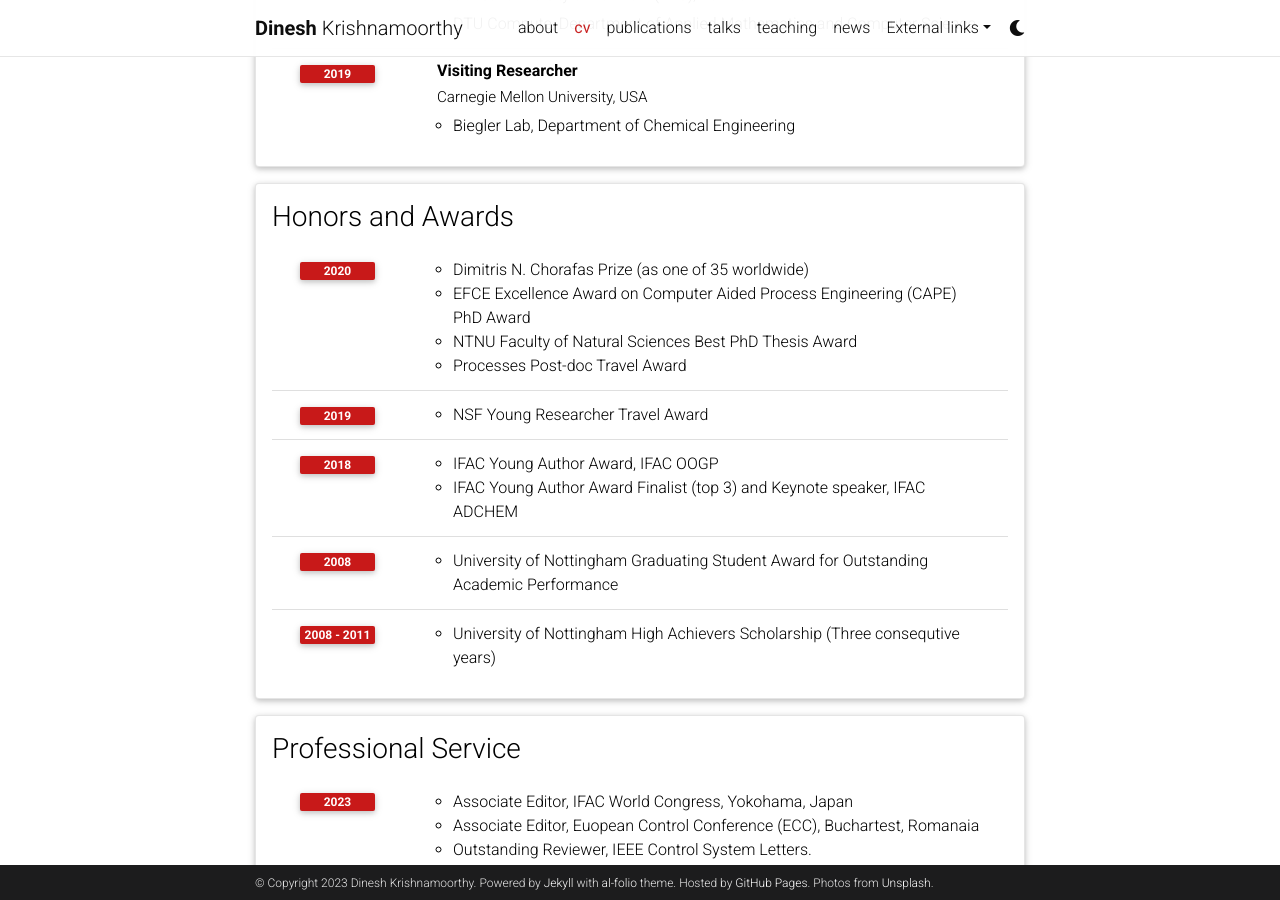
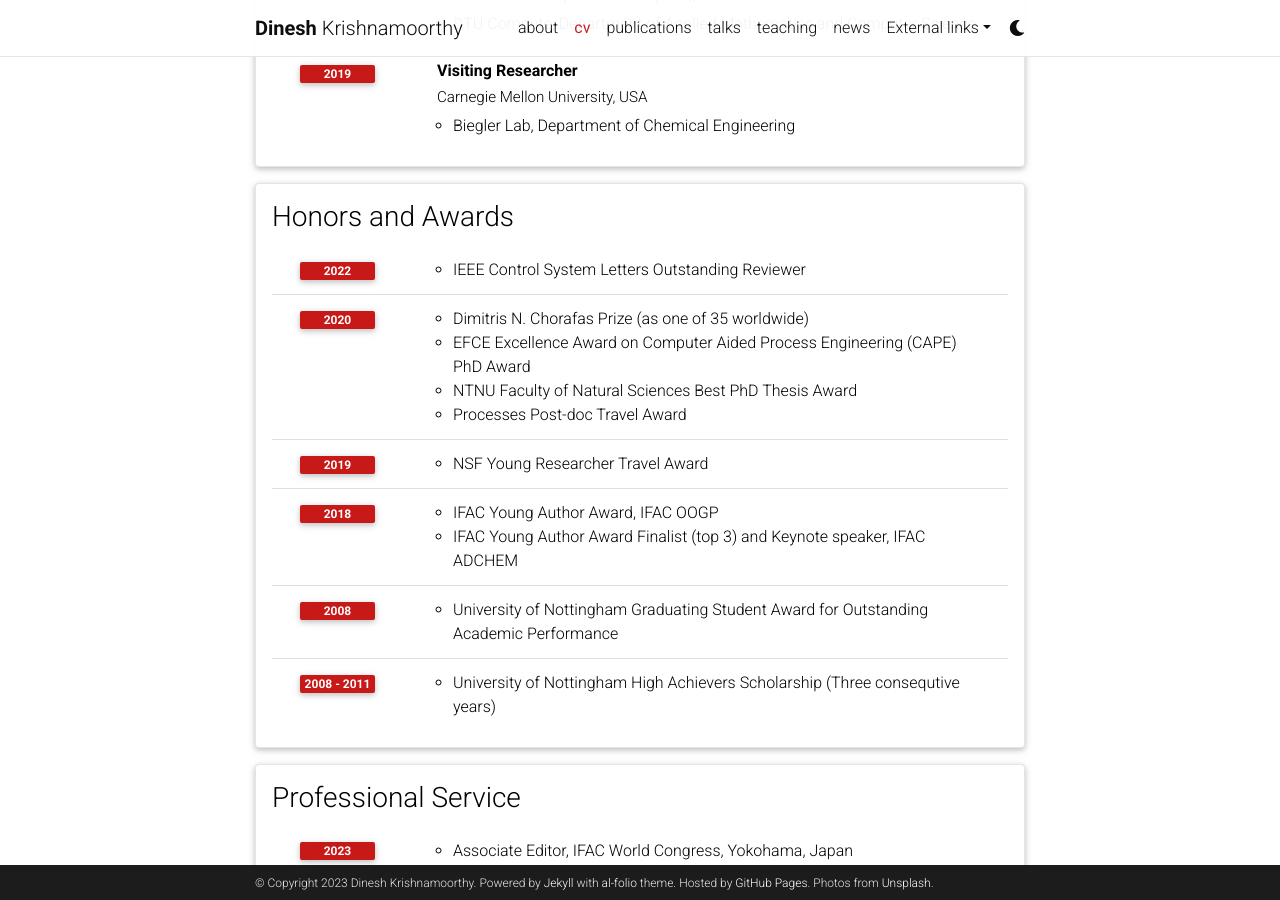
Before and after one commit to dinesh-krishnamoorthy/dinesh-krishnamoorthy.github.io, a Jekyll site: the page built from _pages/cv.md, in a window 1280 px wide and 900 px high, scrolled down 1656 px. Built offline with Jekyll 4.4.1, drawn with Linux system fonts in a browser that asks for light colours; comment, search, counter and statistics services are not loaded; a style sheet for code colours, icons or effects is not loaded.

Commit message:
Update cv.yml

```diff
--- a/_data/cv.yml
+++ b/_data/cv.yml
@@ -87,6 +87,10 @@
 - title: Honors and Awards
   type: time_table
   contents:
+    - year: 2022
+      items:
+        - IEEE Control System Letters Outstanding Reviewer
+
     - year: 2020
       items:
         - Dimitris N. Chorafas Prize (as one of 35 worldwide)
```
